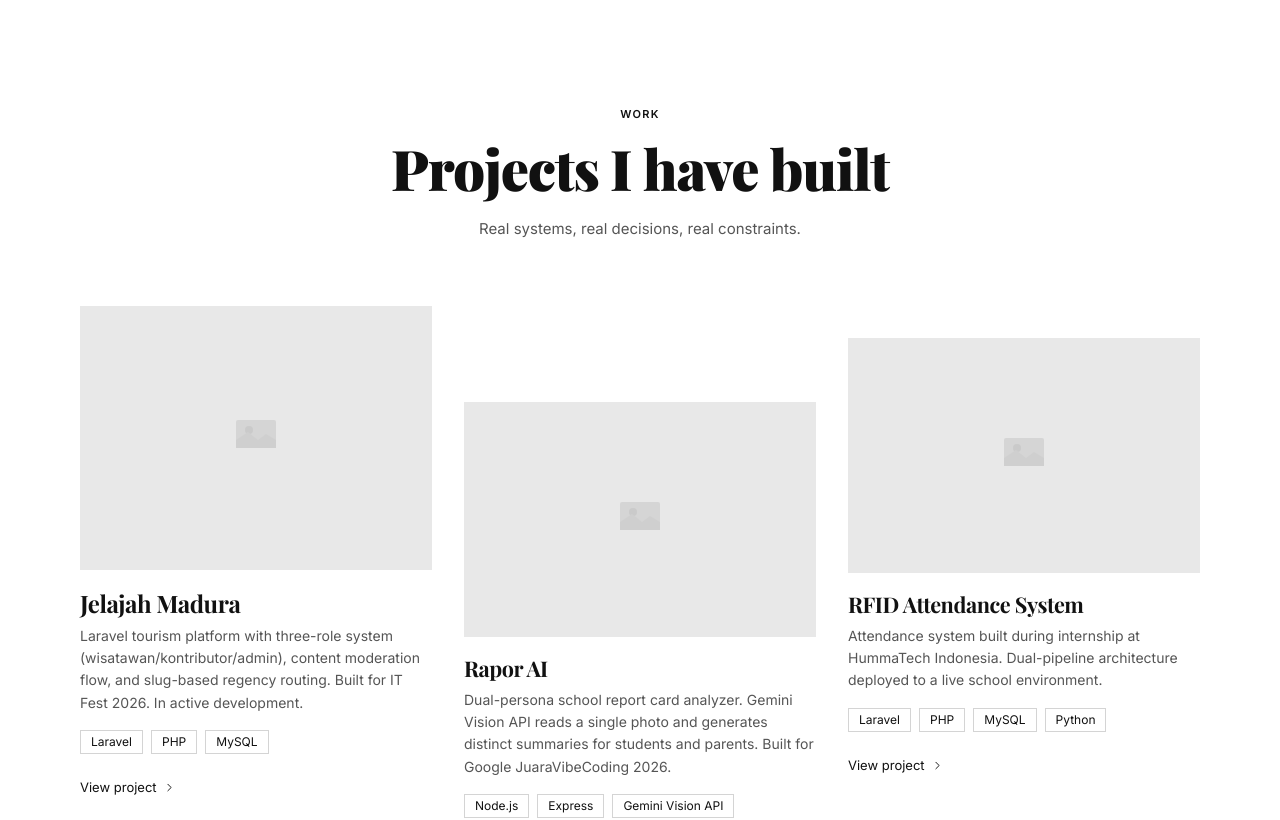
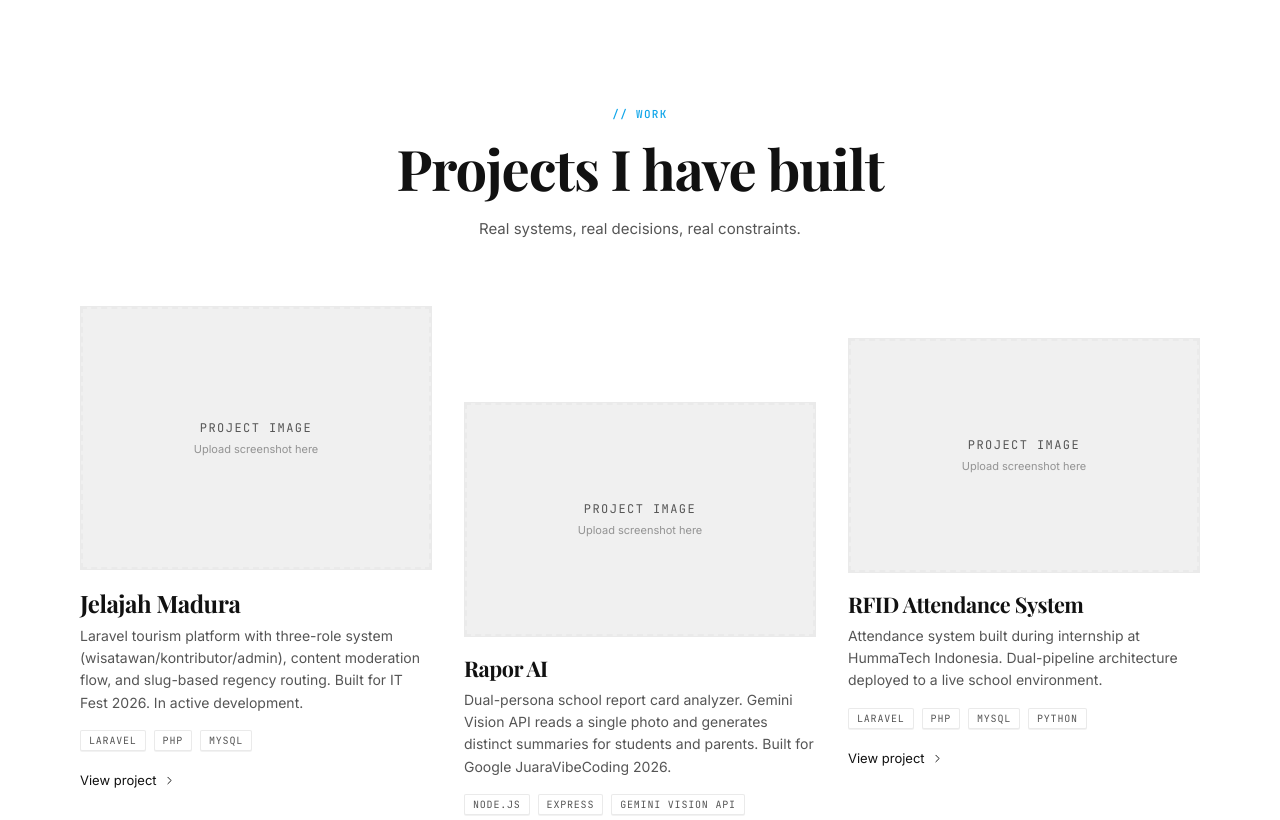
Before and after one commit to kaz-hero123/hilman-portfolio, a Next.js app: page / in a window 1280 px wide. Shown: the part 1440-2260 px from the top of the page. Built offline with nearby package versions, Linux system fonts and the light colour scheme.

Commit message:
style(work): monochromatic tech tags and wireframe placeholders

```diff
--- a/src/components/sections/Work.tsx
+++ b/src/components/sections/Work.tsx
@@ -5,28 +5,23 @@ import Image from 'next/image'
 import { motion } from 'framer-motion'
 import { projects } from '@/data/projects'
 import type { Project } from '@/data/projects'
+import { fadeUpVariant, createStaggerContainer } from '@/lib/motion'
 
 // ─── Animation ────────────────────────────────────────────────────────────────
 
-const fadeUp = {
-  hidden: { opacity: 0, y: 32 },
-  visible: {
-    opacity: 1,
-    y: 0,
-    transition: { duration: 0.6, ease: [0.22, 1, 0.36, 1] as const },
-  },
-}
+const fadeUp = fadeUpVariant
+const stagger = createStaggerContainer(0.1, 0.15)
 
 // ─── Sub-components ───────────────────────────────────────────────────────────
 
 /**
- * Hero card — left column, larger image (4:3), text below. Completely unboxed.
+ * Hero card — left column, larger image (4:3), text below.
  */
 function HeroCard({ project }: { project: Project }) {
   return (
-    <article className="group">
-      {/* Image container — no border, image flush */}
-      <div className="relative w-full aspect-[4/3] bg-[#e8e8e8] overflow-hidden mb-5">
+    <article className="group flex flex-col">
+      {/* Image container */}
+      <div className="relative w-full aspect-[4/3] bg-[#f0f0f0] overflow-hidden mb-5 border border-ash/50 card-lift">
         {project.image ? (
           <Image
             src={project.image}
@@ -40,11 +35,12 @@ function HeroCard({ project }: { project: Project }) {
         )}
       </div>
 
-      {/* Metadata — completely unboxed, no card border */}
+      {/* Metadata — flex-1 pushes link to bottom */}
+      <div className="flex flex-col flex-1">
         <h3 className="font-serif font-bold text-[1.5rem] leading-[1.1] tracking-tight text-ink mb-2">
           {project.title}
         </h3>
-      <p className="font-body text-[14px] leading-[1.6] text-dim mb-4">
+        <p className="font-body text-[14px] leading-[1.6] text-dim mb-4 flex-1">
           {project.description}
         </p>
 
@@ -53,33 +49,34 @@ function HeroCard({ project }: { project: Project }) {
           {project.tags.map((tag) => (
             <span
               key={tag}
-            className="font-body text-[12px] text-ink border border-[#d4d4d4] px-2.5 py-0.5"
+              className="font-mono text-[10px] uppercase tracking-wider px-2 py-0.5 border border-ash/80 bg-white text-dim rounded-sm shadow-[0_1px_0_0_rgba(0,0,0,0.05)]"
             >
               {tag}
             </span>
           ))}
         </div>
 
-      {/* Link */}
+        {/* Link — always at bottom */}
         <a
           href={project.href ?? '#'}
-        className="inline-flex items-center gap-1.5 font-body text-[13px] text-ink hover:text-dim transition-colors duration-150 focus-ring"
+          className="inline-flex items-center gap-1.5 font-body text-[13px] text-ink hover:text-accent transition-colors duration-150 focus-ring mt-auto"
         >
           View project
           <ChevronRight size={13} strokeWidth={1.75} />
         </a>
+      </div>
     </article>
   )
 }
 
 /**
- * Standard card — center/right columns. Smaller image (3:2), same unboxed layout.
+ * Standard card — center/right columns.
  */
 function StandardCard({ project }: { project: Project }) {
   return (
-    <article className="group">
-      {/* Image — no border */}
-      <div className="relative w-full aspect-[3/2] bg-[#e8e8e8] overflow-hidden mb-5">
+    <article className="group flex flex-col">
+      {/* Image */}
+      <div className="relative w-full aspect-[3/2] bg-[#f0f0f0] overflow-hidden mb-5 border border-ash/50 card-lift">
         {project.image ? (
           <Image
             src={project.image}
@@ -94,10 +91,11 @@ function StandardCard({ project }: { project: Project }) {
       </div>
 
       {/* Metadata */}
+      <div className="flex flex-col flex-1">
         <h3 className="font-serif font-bold text-[1.35rem] leading-[1.1] tracking-tight text-ink mb-2">
           {project.title}
         </h3>
-      <p className="font-body text-[14px] leading-[1.6] text-dim mb-4">
+        <p className="font-body text-[14px] leading-[1.6] text-dim mb-4 flex-1">
           {project.description}
         </p>
 
@@ -106,7 +104,7 @@ function StandardCard({ project }: { project: Project }) {
           {project.tags.map((tag) => (
             <span
               key={tag}
-            className="font-body text-[12px] text-ink border border-[#d4d4d4] px-2.5 py-0.5"
+              className="font-mono text-[10px] uppercase tracking-wider px-2 py-0.5 border border-ash/80 bg-white text-dim rounded-sm shadow-[0_1px_0_0_rgba(0,0,0,0.05)]"
             >
               {tag}
             </span>
@@ -116,31 +114,22 @@ function StandardCard({ project }: { project: Project }) {
         {/* Link */}
         <a
           href={project.href ?? '#'}
-        className="inline-flex items-center gap-1.5 font-body text-[13px] text-ink hover:text-dim transition-colors duration-150 focus-ring"
+          className="inline-flex items-center gap-1.5 font-body text-[13px] text-ink hover:text-accent transition-colors duration-150 focus-ring mt-auto"
         >
           View project
           <ChevronRight size={13} strokeWidth={1.75} />
         </a>
+      </div>
     </article>
   )
 }
 
-/** Gray placeholder with subtle image icon — no border */
+/** Wireframe placeholder for project image */
 function PlaceholderImg() {
   return (
-    <div className="absolute inset-0 flex items-center justify-center bg-[#e8e8e8]">
-      <svg
-        width="40"
-        height="36"
-        viewBox="0 0 40 36"
-        fill="none"
-        aria-hidden="true"
-        className="opacity-30"
-      >
-        <rect x="0" y="0" width="40" height="28" rx="2" fill="#aaa" />
-        <circle cx="13" cy="10" r="4" fill="#888" />
-        <path d="M0 20 L12 12 L22 20 L30 14 L40 20 V28 H0 Z" fill="#999" />
-      </svg>
+    <div className="absolute inset-0 flex flex-col items-center justify-center bg-ash/10 border-2 border-dashed border-ash/50 group">
+      <span className="font-mono text-[12px] tracking-widest uppercase mb-1 text-dim">Project Image</span>
+      <span className="font-body text-[11px] text-dim/60">Upload screenshot here</span>
     </div>
   )
 }
@@ -163,11 +152,11 @@ export function Work() {
           viewport={{ once: true, margin: '-80px' }}
           className="pt-28 pb-16 text-center"
         >
-          <p className="font-body text-[11px] font-semibold tracking-[0.12em] uppercase text-ink mb-4">
-            Work
+          <p className="font-mono text-[11px] font-medium tracking-[0.12em] uppercase text-accent mb-4">
+            {'// work'}
           </p>
           <h2
-            className="font-serif font-black text-ink tracking-tight mb-5"
+            className="font-serif font-bold text-ink tracking-tight mb-5"
             style={{
               fontSize: 'clamp(2.25rem, 5vw, 3.5rem)',
               lineHeight: '1.05',
@@ -181,45 +170,49 @@ export function Work() {
         </motion.div>
 
         {/* ── 3-column masonry grid ──────────────────────────────────────── */}
-        {/* Center + Right columns have top padding to create the staggered
-            masonry offset visible in the design */}
         <div className="grid grid-cols-1 md:grid-cols-3 gap-x-8 gap-y-14 pb-16">
           {/* Left column — hero cards (taller images) */}
           <motion.div
-            variants={fadeUp}
+            variants={stagger}
             initial="hidden"
             whileInView="visible"
             viewport={{ once: true, margin: '-60px' }}
             className="flex flex-col gap-14"
           >
             {leftProjects.map((p) => (
-              <HeroCard key={p.slug} project={p} />
+              <motion.div key={p.slug} variants={fadeUp}>
+                <HeroCard project={p} />
+              </motion.div>
             ))}
           </motion.div>
 
           {/* Center column — offset down, standard cards */}
           <motion.div
-            variants={fadeUp}
+            variants={stagger}
             initial="hidden"
             whileInView="visible"
             viewport={{ once: true, margin: '-60px' }}
             className="flex flex-col gap-10 md:pt-24"
           >
             {centerProjects.map((p) => (
-              <StandardCard key={p.slug} project={p} />
+              <motion.div key={p.slug} variants={fadeUp}>
+                <StandardCard project={p} />
+              </motion.div>
             ))}
           </motion.div>
 
           {/* Right column — slight offset, standard cards */}
           <motion.div
-            variants={fadeUp}
+            variants={stagger}
             initial="hidden"
             whileInView="visible"
             viewport={{ once: true, margin: '-60px' }}
             className="flex flex-col gap-10 md:pt-8"
           >
             {rightProjects.map((p) => (
-              <StandardCard key={p.slug} project={p} />
+              <motion.div key={p.slug} variants={fadeUp}>
+                <StandardCard project={p} />
+              </motion.div>
             ))}
           </motion.div>
         </div>
@@ -234,14 +227,14 @@ export function Work() {
         >
           <a
             href="#"
-            className="font-body text-[14px] font-medium text-ink border border-ink px-8 py-3 hover:bg-ink hover:text-white transition-colors duration-200 focus-ring"
+            className="inline-flex items-center justify-center font-mono text-[12px] md:text-[13px] uppercase tracking-widest font-medium text-ink border border-ink px-7 py-3 hover:bg-ink hover:text-white transition-all duration-200 focus-ring rounded-sm"
           >
             View all
           </a>
         </motion.div>
       </div>
 
-      {/* ── Hairline separator — exactly centred between S2 → S3 ─────────── */}
+      {/* ── Hairline separator ─────────────────────────────────────────── */}
       <div className="max-w-[1400px] mx-auto px-6 md:px-12 lg:px-20">
         <hr className="border-0 border-t border-[#E5E5E5]" />
       </div>
```
Lines whose indentation alone changed are shown as unchanged.
